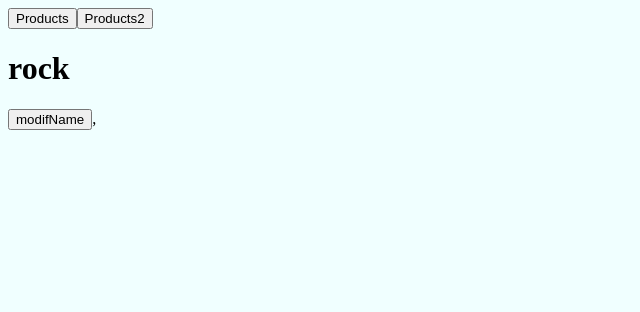
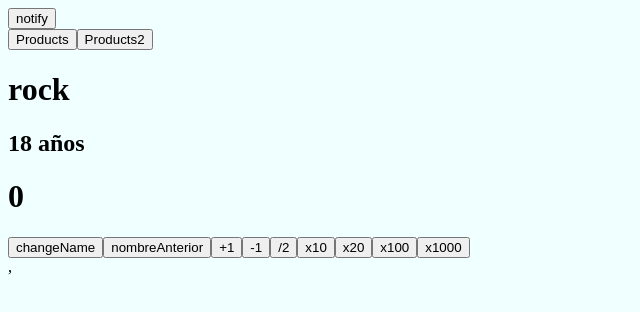
Before and after one commit to SalvadorGonzalezG/Redux-Functionality, a React (Vite) app: page /products in a window 1280 px wide. Shown: the top 312 px of the page, without its empty margins (0-640 px from the left). Built offline with nearby package versions, Linux system fonts and the light colour scheme.

Commit message:
Se han creado varios botones que interactual con los estados actuales que se encuentran en el slice

```diff
--- a/package.json
+++ b/package.json
@@ -14,7 +14,8 @@
     "react": "^18.2.0",
     "react-dom": "^18.2.0",
     "react-redux": "^9.1.0",
-    "react-router-dom": "^6.22.2"
+    "react-router-dom": "^6.22.2",
+    "react-toastify": "^10.0.4"
   },
   "devDependencies": {
     "@types/react": "^18.2.56",
--- a/src/App.jsx
+++ b/src/App.jsx
@@ -1,11 +1,18 @@
 import { BrowserRouter as Router, Routes, Route, Link } from 'react-router-dom'
+import {ToastContainer, toast } from 'react-toastify';
+import 'react-toastify/dist/ReactToastify.css'
 import Products from './components/Products'
 import Products2 from './components/Products2'
 
 const App = () => {
-
+  const notify = () => toast('wooow')
   return (
     <>
+    <div>
+    <button onClick={notify}>notify</button>
+    <ToastContainer/>
+    </div>
+
       <Router>
         <Link to="/products" ><button>Products</button></Link>
         <Link to="/products2"><button>Products2</button></Link>
--- a/src/app/store.js
+++ b/src/app/store.js
@@ -1,10 +1,11 @@
 import {configureStore} from '@reduxjs/toolkit'
-import {origenSlice} from '../features/slice/miSlice'
+import {origenSlice, otroSlice} from '../features/slice/miSlice'
 
 // creamos el almacenamiento de Redux en una constante llamada store
 export const store = configureStore({
 
     reducer:{
-        unValor:origenSlice.reducer
+        unValor:origenSlice.reducer,
+        otroValor:otroSlice.reducer
     }
 })
--- a/src/components/Products.jsx
+++ b/src/components/Products.jsx
@@ -1,20 +1,71 @@
 import { useDispatch, useSelector } from 'react-redux'
-import { cambiarNombre } from '../features/slice/miSlice';
-
+import {dividirEntreDos,restablecerState, multiplicarPor1000, multiplicarPor100, multiplicarPor20,multiplicarPuntuacion, cambiarNombre, incrementarPuntuacion, decrementarPuntuacion } from '../features/slice/miSlice';
+import {ToastContainer, toast } from 'react-toastify';
+import 'react-toastify/dist/ReactToastify.css'
 // useSelector: hook para releccionar datos especificos del store de redux
 // useDispatch: Permite que un componente de funcion despache acciones a traves del store de redux, devuelve una funcion que se puede llamar oara despachar acciones
 const Products = () => {
 
   const dispatch = useDispatch();
   const miNombreAhora = useSelector(state => state.unValor.miNombre)
+  const puntuacionAhora = useSelector(state => state.otroValor.puntuacion)
+  const miEdadAhora = useSelector(state=>state.unValor.edad)
 
   const modificar = () => {
-    dispatch(cambiarNombre('lalo'))
+// que funcion quiero utilizar con el nuevo valor que quiero añadir al estado
+    dispatch(cambiarNombre('neoker'))
+    toast('excelente')
+
   }
+  const masUno = () => {
+    dispatch(incrementarPuntuacion())
+    toast.success(`Estas sumando + 1 puntuacion: ${puntuacionAhora + 1}`)
+  }
+  const menosUno = () => {
+    dispatch(decrementarPuntuacion())
+  }
+  const porDiez = () => {
+    dispatch(multiplicarPuntuacion())
+  }
+  const porBeinte = () => {
+    dispatch(multiplicarPor20())
+  }
+  const porCien = () =>{
+    dispatch( multiplicarPor100())
+  }
+  const porMil = () => {
+    dispatch(multiplicarPor1000())
+  }
+  const nameAnterior = () =>{
+    dispatch(restablecerState())
+  }
+  const entre2=()=>{
+    dispatch(dividirEntreDos())
+    toast('dividiste entre 2')
+  }
+
   return (
     <>
-      <h1>{miNombreAhora}</h1>
-      <button onClick={modificar}> modifName </button>
+    <div>
+      <h1>{miNombreAhora} </h1>
+      <h2>{miEdadAhora} años</h2>
+      <h1>{puntuacionAhora}</h1>
+      <button onClick={modificar}> changeName </button>
+      <button onClick={nameAnterior}>nombreAnterior</button>
+
+      <button onClick={masUno}>+1</button>
+      <button onClick={menosUno}>-1</button>
+      <button onClick={entre2}>/2</button>
+      <button onClick={porDiez}>x10</button>
+      <button onClick={porBeinte}>x20</button>
+      <button onClick={porCien}>x100</button>
+      <button onClick={porMil}>x1000</button>
+
+      <ToastContainer
+        position='top-center'
+
+      />
+      </div>
     </>
   )
 }
--- a/src/components/Products2.jsx
+++ b/src/components/Products2.jsx
@@ -1,7 +1,10 @@
+import { useSelector } from "react-redux"
+
 
 const Products2 = () => {
+  const miNombreAhora  = useSelector(state=> state.unValor.miNombre)
   return (
-    <h1>Products2</h1>
+    <h1>{miNombreAhora}</h1>
   )
 }
 
--- a/src/features/slice/miSlice.js
+++ b/src/features/slice/miSlice.js
@@ -4,15 +4,50 @@ import {createSlice} from '@reduxjs/toolkit'
 
 export const origenSlice = createSlice({
     name:'unValor',
-    initialState:{miNombre:'rock'},
+    initialState:{miNombre:'rock', edad:18},
     reducers:{
         // la modificacion del estado inicial se va a realizar mediante un reducer.
         cambiarNombre:(state, action) => {
         // que voy a utilizar para modificar = lo que reciba mediante el payload
             state.miNombre = action.payload;
+        },
+        restablecerState: (state)=>{
+            state.miNombre = 'Rock'
+        }
+    }
+})
+export const otroSlice = createSlice({
+    name:'otroValor',
+    initialState:{puntuacion:0},
+    reducers:{
+        // la modificacion del estado inicial se va a realizar mediante un reducer.
+        incrementarPuntuacion:(state) => {
+        // que voy a utilizar para modificar = lo que reciba mediante el payload
+            state.puntuacion = state.puntuacion+1;
+        },
+        decrementarPuntuacion: (state) =>{
+            state.puntuacion = state.puntuacion - 1;
+        },
+        dividirEntreDos:(state) =>{
+            state.puntuacion = state.puntuacion / 2;
+        },
+        multiplicarPuntuacion: (state) => {
+            state.puntuacion = state.puntuacion * 10
+        },
+        multiplicarPor20: (state) =>{
+            state.puntuacion = state.puntuacion * 20
+        },
+        multiplicarPor100: (state) => {
+            state.puntuacion = state.puntuacion * 100
+        },
+        multiplicarPor1000:(state) => {
+            state.puntuacion = state.puntuacion *1000
         }
     }
 })
 
-export const {cambiarNombre} = origenSlice.actions
-export default origenSlice.reducer
+export const {restablecerState,cambiarNombre} = origenSlice.actions
+export const {incrementarPuntuacion} = otroSlice.actions
+export const {dividirEntreDos,multiplicarPor1000, multiplicarPor100,decrementarPuntuacion,multiplicarPuntuacion, multiplicarPor20} = otroSlice.actions
+
+export default {origenSlice, otroSlice}.reducer
```
Also changed, not shown: 1 other file (tests, documents, lock files or other folders).
